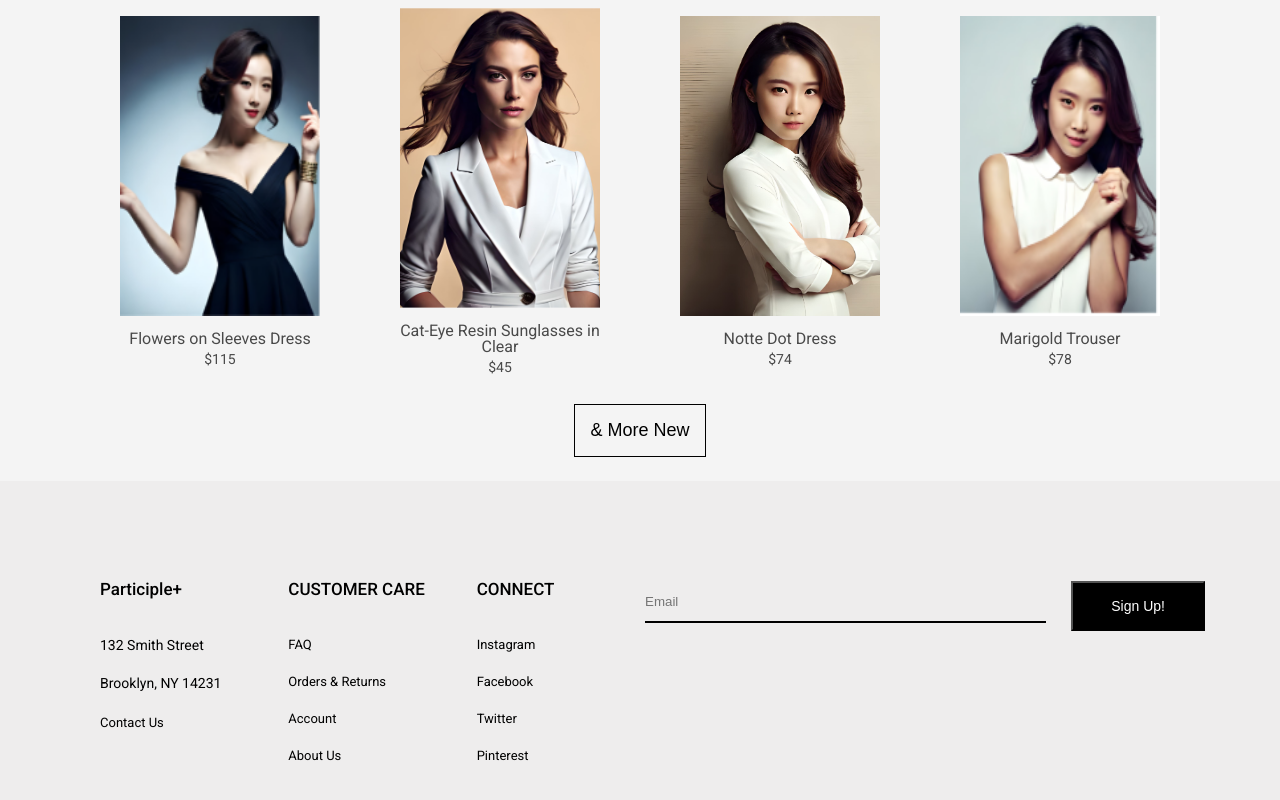
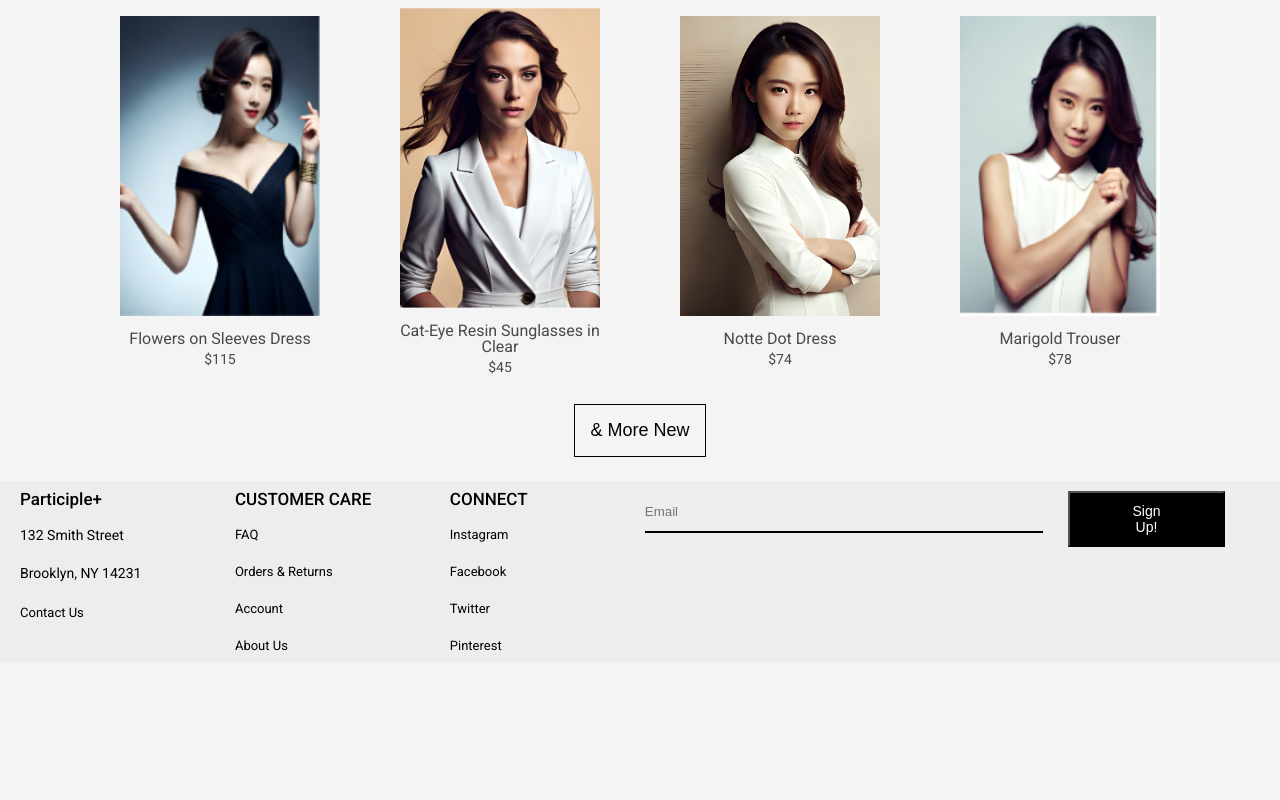
Before and after one commit to oreoluwa212/store_clothing, a React (Vite) app: page / in a window 1280 px wide. Shown: the part 1547-2347 px from the top of the page. After the commit the page ends 2209 px from the top, so only its background shows below. Built offline with nearby package versions, Linux system fonts and the light colour scheme.

Commit message:
responsive footer section updated

```diff
--- a/src/styles/PageStyles.scss
+++ b/src/styles/PageStyles.scss
@@ -379,6 +379,10 @@
               font-size: 14px;
               font-weight: 400;
             }
+            @media (max-width: 955px) {
+              font-size: 18px;
+              font-weight: 400;
+            }
           }
 
         div {
@@ -387,6 +391,10 @@
 
         @media (max-width: 420px) {
           font-size: 10px;
+          font-weight: 400;
+          }
+        @media (max-width: 955px) {
+          font-size: 12px;
           font-weight: 400;
           }
         }
@@ -502,18 +510,21 @@
 // Footer Section
 .footer-container {
   display: flex;
-  padding: 100px 250px;
+  padding: 40px 35px;
   background-color: #eeeded;
   justify-content: space-between;
-  gap: 20px;
+  gap: 10px;
 
+  @media (max-width: 430px) {
+    padding: 10px 5px;
+  }
   @media (max-width: 780px) {
     display: flex;
     flex-direction: column;
   }
 
   @media (max-width: 1336px) {
-    padding: 100px 100px;
+    padding: 10px 20px;
     gap: 10px;
   }
 
@@ -521,6 +532,10 @@
     flex-basis: 50%;
     display: grid;
     grid-template-columns: 1fr 1fr 1fr;
+
+    @media (max-width: 430px) {
+        padding: 20px 5px;
+      }
 
     @media (max-width: 726px) {
       padding: 5px 20px;
@@ -536,12 +551,20 @@
     .connect {
       display: flex;
       flex-direction: column;
-      gap: 40px;
+      gap: 20px;
+      @media (max-width: 430px) {
+          display: flex;
+          flex-direction: column;
+          gap: 20px;
+        }
 
       h1 {
         font-size: 21px;
         font-weight: 500;
 
+        @media (max-width: 430px) {
+            font-size: 12px;
+          }
         @media (max-width: 1336px) {
           font-size: 17px;
         }
@@ -569,16 +592,15 @@
             font-size: 14px;
           }
         }
-
       }
     }
-
   }
 
   .footer-container-signup {
     flex-basis: 50%;
     display: grid;
     grid-template-columns: 3fr 1fr;
+    padding-right: 60px;
 
     @media (max-width: 780px) {
       display: flex;
@@ -620,14 +642,17 @@
         background: #000;
         color: white;
 
+        @media (max-width: 955px) {
+          padding: 2px 60px;
+          font-size: 10px;
+        }
         @media (max-width: 780px) {
           padding: 5px 20px;
           font-size: 12px;
-
         }
 
         @media (max-width: 1336px) {
-          padding: 15px 30px;
+          // padding: 15px 30px;
           font-size: 14px;
         }
       }
```
